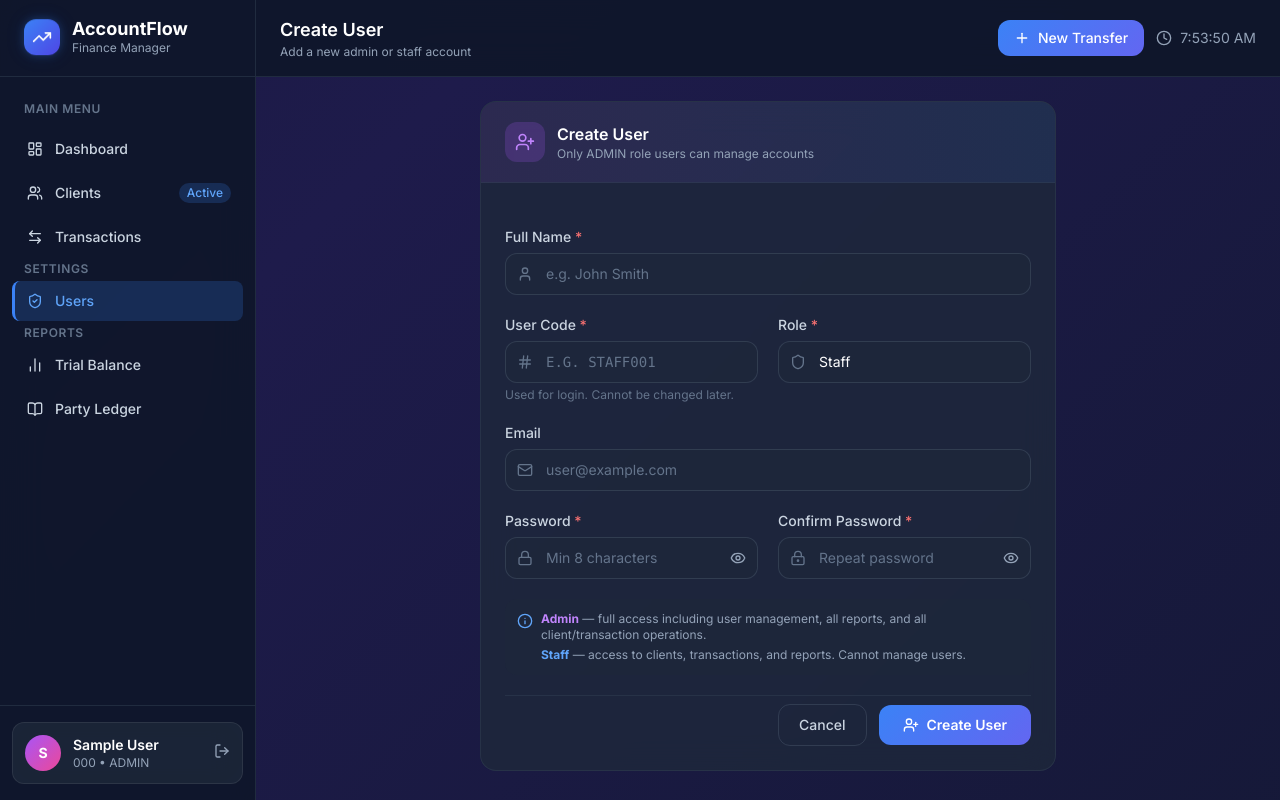
After one commit to parthchadamiya/accountflow, a Django app: page /users/create/ in a window 1280 px wide. The commit adds this page. Run offline with Django 5.2, Linux system fonts and the light colour scheme; a user stored in the database is signed in; tables that the repository leaves empty hold one stand-in row (values such as "Sample post"); some libraries are stand-ins or nearby versions.

Commit message:
feat: add user management (create/edit/delete) for ADMIN role

```diff
--- a/authentication/urls.py
+++ b/authentication/urls.py
@@ -4,4 +4,8 @@ from . import views
 urlpatterns = [
     path('login/', views.LoginView.as_view(), name='login'),
     path('logout/', views.LogoutView.as_view(), name='logout'),
+    path('users/', views.UserListView.as_view(), name='user_list'),
+    path('users/create/', views.UserCreateView.as_view(), name='user_create'),
+    path('users/<int:pk>/update/', views.UserUpdateView.as_view(), name='user_update'),
+    path('users/<int:pk>/delete/', views.UserDeleteView.as_view(), name='user_delete'),
 ]
--- a/authentication/views.py
+++ b/authentication/views.py
@@ -1,7 +1,10 @@
-from django.shortcuts import render, redirect
+from django.shortcuts import render, redirect, get_object_or_404
 from django.contrib.auth import authenticate, login, logout
 from django.contrib import messages
+from django.contrib.auth.decorators import login_required
+from django.utils.decorators import method_decorator
 from django.views import View
+from .models import User
 
 
 class LoginView(View):
@@ -29,3 +32,103 @@ class LogoutView(View):
     def get(self, request):
         logout(request)
         return redirect('login')
+
+
+def admin_required(view_func):
+    """Decorator: only ADMIN role can access."""
+    @login_required
+    def wrapper(request, *args, **kwargs):
+        if request.user.role != 'ADMIN':
+            messages.error(request, 'Access denied. Admin role required.')
+            return redirect('dashboard')
+        return view_func(request, *args, **kwargs)
+    return wrapper
+
+
+@method_decorator(admin_required, name='dispatch')
+class UserListView(View):
+    def get(self, request):
+        users = User.objects.all().order_by('role', 'name')
+        return render(request, 'authentication/user_list.html', {'users': users})
+
+
+@method_decorator(admin_required, name='dispatch')
+class UserCreateView(View):
+    def get(self, request):
+        return render(request, 'authentication/user_form.html', {'action': 'Create'})
+
+    def post(self, request):
+        data = request.POST
+        code = data.get('code', '').strip().upper()
+        name = data.get('name', '').strip()
+        email = data.get('email', '').strip()
+        role = data.get('role', 'STAFF')
+        password = data.get('password', '')
+        confirm = data.get('confirm_password', '')
+
+        if not code or not name or not password:
+            messages.error(request, 'Code, name, and password are required.')
+            return render(request, 'authentication/user_form.html', {'action': 'Create', 'data': data})
+
+        if password != confirm:
+            messages.error(request, 'Passwords do not match.')
+            return render(request, 'authentication/user_form.html', {'action': 'Create', 'data': data})
+
+        if User.objects.filter(code=code).exists():
+            messages.error(request, f'User with code "{code}" already exists.')
+            return render(request, 'authentication/user_form.html', {'action': 'Create', 'data': data})
+
+        try:
+            user = User.objects.create_user(
+                code=code,
+                password=password,
+                name=name,
+                email=email,
+                role=role,
+                is_staff=(role == 'ADMIN'),
+            )
+            messages.success(request, f'User "{user.name}" ({user.code}) created successfully.')
+            return redirect('user_list')
+        except Exception as e:
+            messages.error(request, f'Error: {str(e)}')
+            return render(request, 'authentication/user_form.html', {'action': 'Create', 'data': data})
+
+
+@method_decorator(admin_required, name='dispatch')
+class UserUpdateView(View):
+    def get(self, request, pk):
+        user = get_object_or_404(User, pk=pk)
+        return render(request, 'authentication/user_form.html', {'action': 'Update', 'edit_user': user})
+
+    def post(self, request, pk):
+        user = get_object_or_404(User, pk=pk)
+        data = request.POST
+        user.name = data.get('name', '').strip()
+        user.email = data.get('email', '').strip()
+        user.role = data.get('role', 'STAFF')
+        user.is_staff = (user.role == 'ADMIN')
+
+        new_password = data.get('password', '').strip()
+        confirm = data.get('confirm_password', '').strip()
+        if new_password:
+            if new_password != confirm:
+                messages.error(request, 'Passwords do not match.')
+                return render(request, 'authentication/user_form.html', {'action': 'Update', 'edit_user': user})
+            user.set_password(new_password)
+
+        user.save()
+        messages.success(request, f'User "{user.name}" updated successfully.')
+        return redirect('user_list')
+
+
+@method_decorator(admin_required, name='dispatch')
+class UserDeleteView(View):
+    def post(self, request, pk):
+        user = get_object_or_404(User, pk=pk)
+        if user == request.user:
+            messages.error(request, 'You cannot delete your own account.')
+            return redirect('user_list')
+        name = user.name
+        user.delete()
+        messages.success(request, f'User "{name}" deleted.')
+        return redirect('user_list')
--- /dev/null
+++ b/templates/authentication/user_form.html
@@ -0,0 +1,150 @@
+{% extends 'base.html' %}
+{% block title %}{{ action }} User — AccountFlow{% endblock %}
+{% block page_title %}{{ action }} User{% endblock %}
+{% block page_subtitle %}{% if action == 'Create' %}Add a new admin or staff account{% else %}Update user information{% endif %}{% endblock %}
+
+{% block content %}
+<div class="max-w-xl mx-auto animate-slide-up">
+  <div class="glass rounded-2xl border border-slate-700/50 overflow-hidden">
+
+    <!-- Header -->
+    <div class="px-6 py-5 border-b border-slate-700/50 bg-gradient-to-r from-purple-500/10 to-blue-500/10">
+      <div class="flex items-center gap-3">
+        <div class="w-10 h-10 rounded-xl bg-purple-500/20 flex items-center justify-center">
+          <i data-lucide="{% if action == 'Create' %}user-plus{% else %}user-cog{% endif %}" class="w-5 h-5 text-purple-400"></i>
+        </div>
+        <div>
+          <h3 class="text-white font-semibold">{{ action }} User</h3>
+          <p class="text-slate-400 text-xs">Only ADMIN role users can manage accounts</p>
+        </div>
+      </div>
+    </div>
+
+    <!-- Form -->
+    <form method="post" class="p-6 space-y-5" x-data="{ showPass: false, showConfirm: false }">
+      {% csrf_token %}
+
+      <div class="grid grid-cols-1 sm:grid-cols-2 gap-5">
+
+        <!-- Full Name -->
+        <div class="sm:col-span-2">
+          <label class="block text-sm font-medium text-slate-300 mb-1.5">Full Name <span class="text-red-400">*</span></label>
+          <div class="relative">
+            <i data-lucide="user" class="absolute left-3 top-1/2 -translate-y-1/2 w-4 h-4 text-slate-500 pointer-events-none"></i>
+            <input type="text" name="name" required
+                   value="{% if edit_user %}{{ edit_user.name }}{% elif data %}{{ data.name }}{% endif %}"
+                   placeholder="e.g. John Smith"
+                   class="input-glow w-full bg-slate-800/50 border border-slate-600/50 text-white placeholder-slate-500 rounded-xl pl-10 pr-4 py-2.5 text-sm transition-all" />
+          </div>
+        </div>
+
+        <!-- Code (only on create) -->
+        {% if action == 'Create' %}
+        <div>
+          <label class="block text-sm font-medium text-slate-300 mb-1.5">User Code <span class="text-red-400">*</span></label>
+          <div class="relative">
+            <i data-lucide="hash" class="absolute left-3 top-1/2 -translate-y-1/2 w-4 h-4 text-slate-500 pointer-events-none"></i>
+            <input type="text" name="code" required
+                   value="{% if data %}{{ data.code }}{% endif %}"
+                   placeholder="e.g. STAFF001"
+                   class="input-glow w-full bg-slate-800/50 border border-slate-600/50 text-white placeholder-slate-500 rounded-xl pl-10 pr-4 py-2.5 text-sm transition-all uppercase font-mono" />
+          </div>
+          <p class="text-xs text-slate-500 mt-1">Used for login. Cannot be changed later.</p>
+        </div>
+        {% else %}
+        <div>
+          <label class="block text-sm font-medium text-slate-300 mb-1.5">User Code</label>
+          <div class="relative">
+            <i data-lucide="hash" class="absolute left-3 top-1/2 -translate-y-1/2 w-4 h-4 text-slate-600 pointer-events-none"></i>
+            <input type="text" value="{{ edit_user.code }}" disabled
+                   class="w-full bg-slate-900/50 border border-slate-700/50 text-slate-500 rounded-xl pl-10 pr-4 py-2.5 text-sm font-mono cursor-not-allowed" />
+          </div>
+          <p class="text-xs text-slate-600 mt-1">Code cannot be changed.</p>
+        </div>
+        {% endif %}
+
+        <!-- Role -->
+        <div>
+          <label class="block text-sm font-medium text-slate-300 mb-1.5">Role <span class="text-red-400">*</span></label>
+          <div class="relative">
+            <i data-lucide="shield" class="absolute left-3 top-1/2 -translate-y-1/2 w-4 h-4 text-slate-500 pointer-events-none"></i>
+            <select name="role"
+                    class="input-glow w-full bg-slate-800/50 border border-slate-600/50 text-white rounded-xl pl-10 pr-4 py-2.5 text-sm transition-all appearance-none cursor-pointer">
+              <option value="ADMIN" {% if edit_user.role == 'ADMIN' or data.role == 'ADMIN' %}selected{% endif %}>Admin</option>
+              <option value="STAFF" {% if edit_user.role == 'STAFF' or not edit_user and not data %}selected{% elif data.role == 'STAFF' %}selected{% endif %}>Staff</option>
+            </select>
+          </div>
+        </div>
+
+        <!-- Email -->
+        <div class="sm:col-span-2">
+          <label class="block text-sm font-medium text-slate-300 mb-1.5">Email</label>
+          <div class="relative">
+            <i data-lucide="mail" class="absolute left-3 top-1/2 -translate-y-1/2 w-4 h-4 text-slate-500 pointer-events-none"></i>
+            <input type="email" name="email"
+                   value="{% if edit_user %}{{ edit_user.email|default:'' }}{% elif data %}{{ data.email }}{% endif %}"
+                   placeholder="user@example.com"
+                   class="input-glow w-full bg-slate-800/50 border border-slate-600/50 text-white placeholder-slate-500 rounded-xl pl-10 pr-4 py-2.5 text-sm transition-all" />
+          </div>
+        </div>
+
+        <!-- Password -->
+        <div>
+          <label class="block text-sm font-medium text-slate-300 mb-1.5">
+            Password {% if action == 'Create' %}<span class="text-red-400">*</span>{% else %}<span class="text-slate-500 font-normal">(leave blank to keep)</span>{% endif %}
+          </label>
+          <div class="relative">
+            <i data-lucide="lock" class="absolute left-3 top-1/2 -translate-y-1/2 w-4 h-4 text-slate-500 pointer-events-none"></i>
+            <input :type="showPass ? 'text' : 'password'" name="password"
+                   {% if action == 'Create' %}required{% endif %}
+                   placeholder="Min 8 characters"
+                   class="input-glow w-full bg-slate-800/50 border border-slate-600/50 text-white placeholder-slate-500 rounded-xl pl-10 pr-10 py-2.5 text-sm transition-all" />
+            <button type="button" @click="showPass = !showPass"
+                    class="absolute right-3 top-1/2 -translate-y-1/2 text-slate-400 hover:text-white transition-colors">
+              <i :data-lucide="showPass ? 'eye-off' : 'eye'" class="w-4 h-4"></i>
+            </button>
+          </div>
+        </div>
+
+        <!-- Confirm Password -->
+        <div>
+          <label class="block text-sm font-medium text-slate-300 mb-1.5">Confirm Password {% if action == 'Create' %}<span class="text-red-400">*</span>{% endif %}</label>
+          <div class="relative">
+            <i data-lucide="lock-keyhole" class="absolute left-3 top-1/2 -translate-y-1/2 w-4 h-4 text-slate-500 pointer-events-none"></i>
+            <input :type="showConfirm ? 'text' : 'password'" name="confirm_password"
+                   {% if action == 'Create' %}required{% endif %}
+                   placeholder="Repeat password"
+                   class="input-glow w-full bg-slate-800/50 border border-slate-600/50 text-white placeholder-slate-500 rounded-xl pl-10 pr-10 py-2.5 text-sm transition-all" />
+            <button type="button" @click="showConfirm = !showConfirm"
+                    class="absolute right-3 top-1/2 -translate-y-1/2 text-slate-400 hover:text-white transition-colors">
+              <i :data-lucide="showConfirm ? 'eye-off' : 'eye'" class="w-4 h-4"></i>
+            </button>
+          </div>
+        </div>
+      </div>
+
+      <!-- Role info box -->
+      <div class="bg-slate-800/40 rounded-xl p-3 flex items-start gap-2">
+        <i data-lucide="info" class="w-4 h-4 text-blue-400 flex-shrink-0 mt-0.5"></i>
+        <div class="text-xs text-slate-400 space-y-1">
+          <p><strong class="text-purple-400">Admin</strong> — full access including user management, all reports, and all client/transaction operations.</p>
+          <p><strong class="text-blue-400">Staff</strong> — access to clients, transactions, and reports. Cannot manage users.</p>
+        </div>
+      </div>
+
+      <!-- Actions -->
+      <div class="flex items-center justify-end gap-3 pt-2 border-t border-slate-700/50">
+        <a href="{% url 'user_list' %}"
+           class="px-5 py-2.5 rounded-xl border border-slate-600/50 text-slate-300 hover:text-white hover:border-slate-500 text-sm font-medium transition-all">
+          Cancel
+        </a>
+        <button type="submit"
+                class="btn-primary text-white text-sm font-semibold px-6 py-2.5 rounded-xl flex items-center gap-2">
+          <i data-lucide="{% if action == 'Create' %}user-plus{% else %}save{% endif %}" class="w-4 h-4"></i>
+          {{ action }} User
+        </button>
+      </div>
+    </form>
+  </div>
+</div>
+{% endblock %}
--- a/templates/base.html
+++ b/templates/base.html
@@ -158,6 +158,15 @@
         Transactions
       </a>
 
+      {% if user.role == 'ADMIN' %}
+      <p class="text-xs font-semibold text-slate-500 uppercase tracking-wider px-3 mb-3 mt-6">Settings</p>
+      <a href="{% url 'user_list' %}"
+         class="nav-link {% if 'user' in request.resolver_match.url_name %}active{% endif %} flex items-center gap-3 px-3 py-2.5 rounded-lg text-slate-300 font-medium text-sm">
+        <i data-lucide="shield-check" class="w-4 h-4"></i>
+        Users
+      </a>
+      {% endif %}
+
       <p class="text-xs font-semibold text-slate-500 uppercase tracking-wider px-3 mb-3 mt-6">Reports</p>
       <a href="{% url 'trial_balance' %}"
          class="nav-link {% if request.resolver_match.url_name == 'trial_balance' %}active{% endif %} flex items-center gap-3 px-3 py-2.5 rounded-lg text-slate-300 font-medium text-sm">
```
Also changed, not shown: templates/authentication/user_list.html (added, +118 -0 lines).
